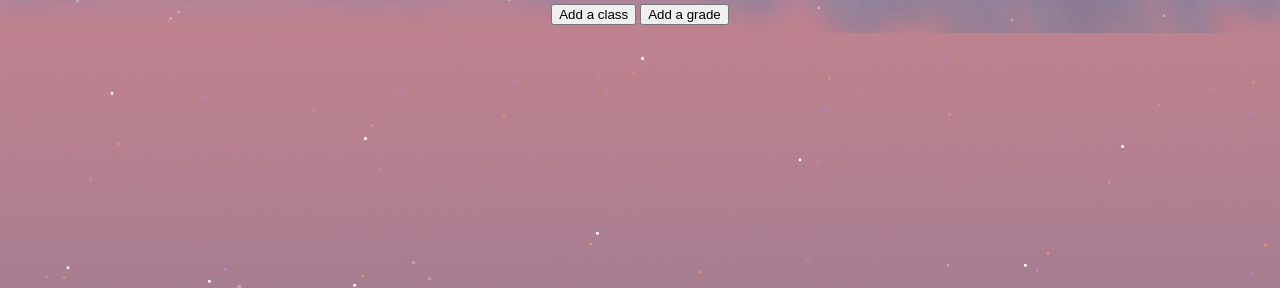
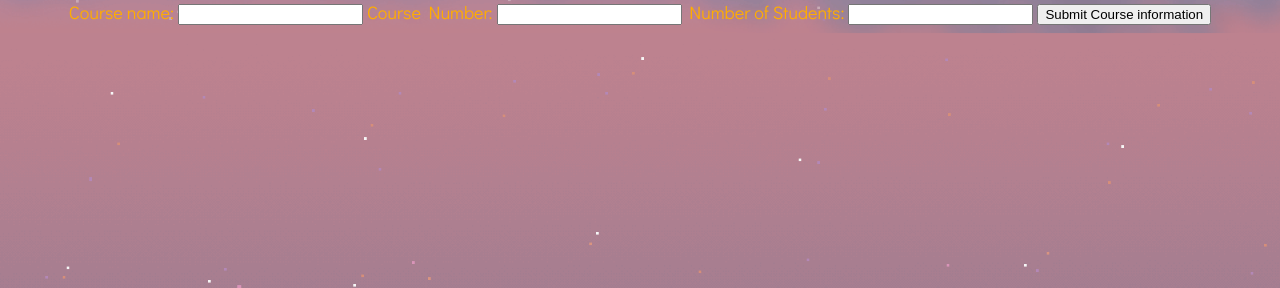
Before and after one commit to Rockcoldice/CS3321_LMS_Project, a Django app: page /homepage/FacultyView/ in a window 1280 px wide. Shown: the part 132-420 px from the top of the page. Run offline with Django 3.2, Linux system fonts and the light colour scheme.

```diff
--- a/BackEnd/myLMSsite/myLMSsite/urls.py
+++ b/BackEnd/myLMSsite/myLMSsite/urls.py
@@ -15,8 +15,9 @@ Including another URLconf
 """
 from django.contrib import admin
 from django.urls import path,include
-
+from theMainSite.views import MakeCourse
 urlpatterns = [
     path('admin/', admin.site.urls),
     path('homepage/', include('theMainSite.urls')),
+    path('MakeCourse/',MakeCourse),
 ]
--- /dev/null
+++ b/BackEnd/myLMSsite/theMainSite/forms.py
@@ -0,0 +1,6 @@
+from django import forms
+
+class CourseForm(forms.Form):
+    courseName = forms.CharField()
+    courseNumber = forms.IntegerField()
+    numberOfStudents = forms.IntegerField()
--- a/BackEnd/myLMSsite/theMainSite/templates/theMainSite/FacultyView.html
+++ b/BackEnd/myLMSsite/theMainSite/templates/theMainSite/FacultyView.html
@@ -13,9 +13,14 @@
   </tr>
 </table>
 
-<input type="Submit" value="Add a class">
+ <form action="/MakeCourse/" method="post">
+    Course name: <input type="text" name="courseName" >
+    Course Number: <input type="number" name="courseNumber">
+    Number of Students: <input type="text" name="numberStudents">
+    {% csrf_token %}
+    <input type="submit" value="Submit Course information">
+  </form>
 
-<input type="Submit" value="Add a grade">
 
 </button>
 </center>
--- a/BackEnd/myLMSsite/theMainSite/views.py
+++ b/BackEnd/myLMSsite/theMainSite/views.py
@@ -17,3 +17,11 @@ def RegistrationPage(request):
 
 def SignIn(request):
 	return render(request,'theMainSite/SignIn.html')
+def MakeCourse(request):
+        info = CourseForm(request.POST)
+        if info.is_valid():
+                cleanData = info.cleaned_data
+                newCourse = Courses(course_id=cleanData['courseNumber'] ,courseName=cleanData['courseName'])
+        else:
+                info = CourseForm()
+        return render(request,'theMainSite/FacultyView.html')
```
